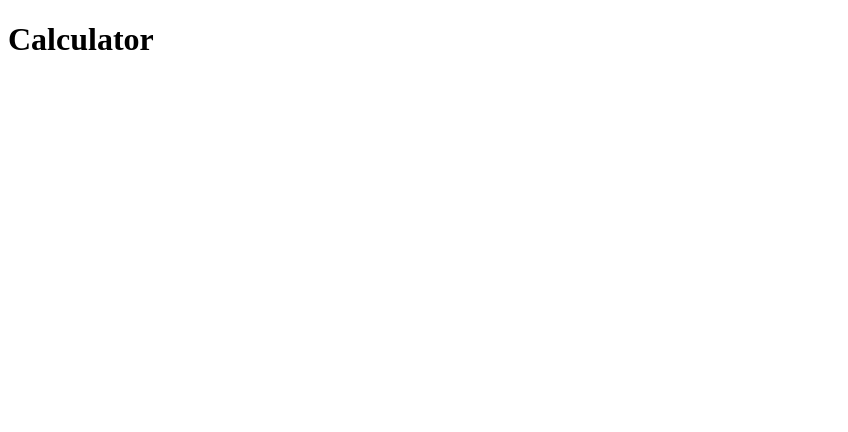
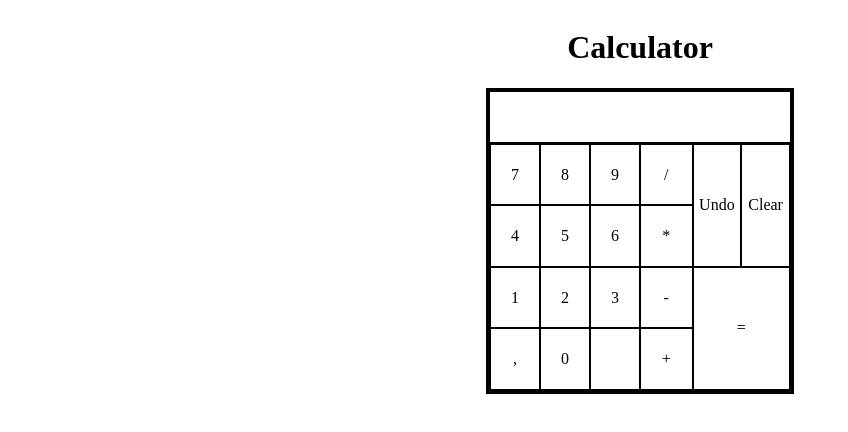
Before and after one commit to SpMarc4/Calculator, a plain HTML site: page index.html in a window 1280 px wide. Shown: the whole page, without its empty margins (0-848 px from the left). Drawn offline with Linux system fonts and the light colour scheme.

Commit message:
Actualizar distribución calculadora.
Se actualiza la distribución de la calculadora, ahora tiene una
disposición que podría ser típica.

```diff
--- a/calculator.js
+++ b/calculator.js
@@ -37,6 +37,7 @@ function operate (a,b, operator) {
 
     else {
         alert("Invalid Operator")
+        console.log("Invalid Operator")
         return;
     }
 };
--- a/index.html
+++ b/index.html
@@ -10,6 +10,40 @@
 
     <body>
         <h1>Calculator</h1>
+        <div class="calculator">
+            <div class="display"></div>
+                <div class="keyboard">
+
+                    <div class="numbers">
+                        <div class="num">7</div>
+                        <div class="num">8</div>
+                        <div class="num">9</div>
+                        <div class="num">4</div>
+                        <div class="num">5</div>
+                        <div class="num">6</div>
+                        <div class="num">1</div>
+                        <div class="num">2</div>
+                        <div class="num">3</div>
+                        <div class="num">,</div>
+                        <div class="num">0</div>
+                        <div class="num"> </div>
+                    </div>
+                    <div class="buttons">
+                        <div class="operators">
+                            <div class="op">/</div>
+                            <div class="op">*</div>
+                            <div class="op">-</div>
+                            <div class="op">+</div>
+                        </div>
+                        <div class="extra-buttons">
+                            <div class="eb">Undo</div>
+                            <div class="eb">Clear</div>
+                            <div class="eb">=</div>
+                        </div>
+                    </div>
+                </div>
+            </div>
+        </div>
     </body>
 
 </html>
--- a/style.css
+++ b/style.css
@@ -0,0 +1,84 @@
+body {
+    display: flex;
+    flex-direction: column;
+    align-items: center;
+}
+
+.calculator {
+    display: flex;
+    flex: 1;
+    min-height: 300px;
+    flex-direction: column;
+    justify-content: center;
+    border: solid black ;
+
+}
+
+.display {
+    width: 300px;
+    height: 50px;
+    border: solid black 1px;
+}
+
+.keyboard{
+    display: flex;
+    flex: 1;
+    align-items: stretch;
+    border: solid black 1px;
+}
+
+.numbers {
+    display: flex;
+    box-sizing: border-box;
+    flex: 50%;
+    flex-wrap: wrap;
+    align-items: stretch;
+
+}
+
+.numbers .num {
+    display: flex;
+    box-sizing: border-box;
+    flex: 33.33%;
+    justify-content: center;
+    align-items: center;
+    border: solid black 1px;
+
+}
+
+.buttons {
+    box-sizing: border-box;
+    display: flex;
+    flex: 50%;
+}
+
+.operators {
+    display: flex;
+    flex-direction: column;
+    align-items: stretch;
+    flex: 35%;
+}
+
+.operators .op {
+    display: flex;
+    justify-content: center;
+    align-items: center;
+    flex: 1;
+    border: solid black 1px;
+}
+
+.extra-buttons {
+    display: flex;
+    flex-wrap: wrap;
+    flex: 65%;
+}
+
+.eb {
+    display: flex;
+
+    flex: 32%;
+    justify-content: center;
+    align-items: center;
+    border: solid black 1px;
+
+}
```
